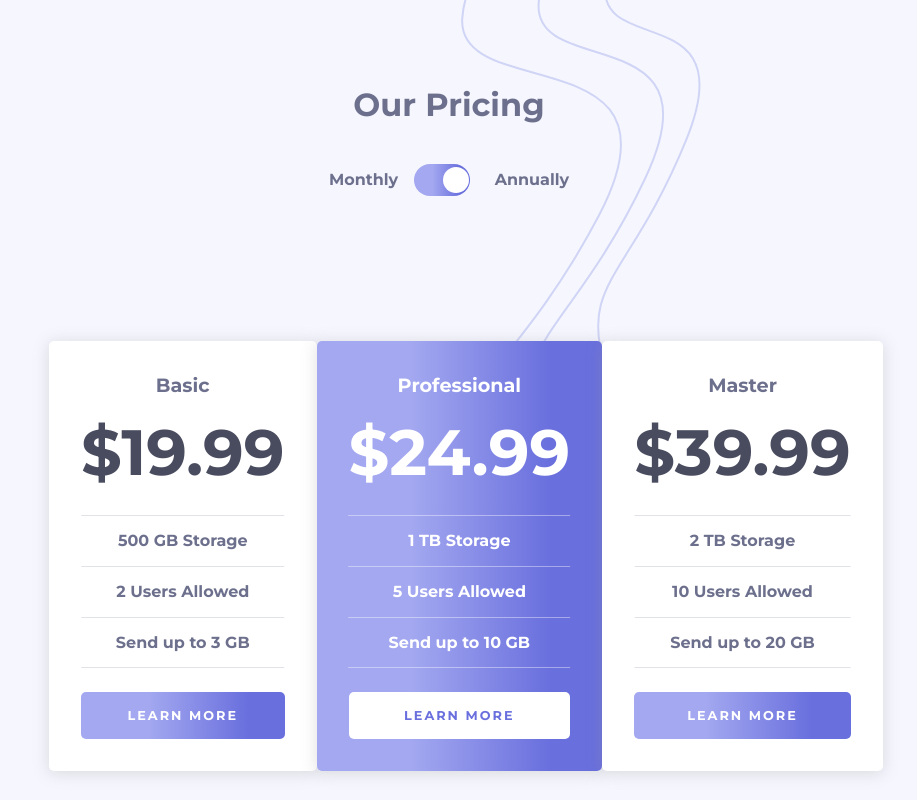
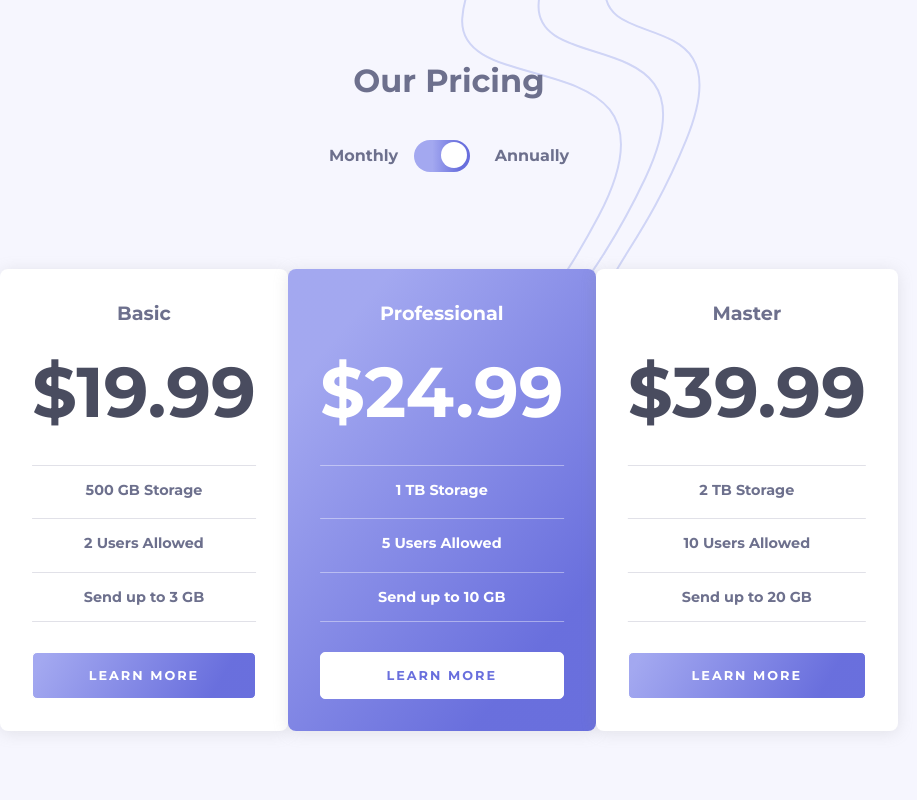
Before and after one commit to FluffyKas/pricing-component-w-toggle, a plain HTML site: page index.html in a window 1280 px wide. Shown: the whole page, without its empty margins (191-1108 px from the left). Drawn offline with Linux system fonts and the light colour scheme.

Commit message:
making small corrections in toggle, adding button hovers

```diff
--- a/styles.css
+++ b/styles.css
@@ -101,9 +101,8 @@ h1 {
   background: #fff;
   border-radius: 100%;
   position: absolute;
-  top: .2rem;
-  right: .6rem;
-  /* right: -.075em; */
+  top: .15rem;
+  right: .7rem;
   transform: translateX(0em);
   transition: all .2s ease-in-out;
   width: 1.6rem;
@@ -128,7 +127,7 @@ h1 {
 }
 
 .radio-switch input:first-of-type:checked ~ label:first-of-type:before {
-  transform: translateX(-1.6em);
+  transform: translateX(-1.5em);
 }
 
 /* Move the 2nd label to have a lower z-index, so when that
@@ -144,13 +143,15 @@ h1 {
 main {
   display: flex;
   flex-direction: column;
+  justify-content: center;
   gap: 2rem;
-  width: min(90%, 50rem);
+  width: min(87.5%, 50rem);
+  margin-bottom: 4rem;
 }
 
 .plan-card {
-  border-radius: 5px;
-  box-shadow: 0 2px 16px 0 rgba(146, 146, 146, 0.3);
+  border-radius: 8px;
+  box-shadow: 0 2px 16px 0 hsla(0, 0%, 57%, 0.2);
   padding: 2rem;
   text-align: center;
 }
@@ -164,33 +165,42 @@ main {
 .plan-btn {
   all: unset;
   box-sizing: border-box;
-  background: linear-gradient(90deg, rgba(163, 168, 240, 1) 33%, rgba(105, 111, 221, 1) 82%);
+  background: linear-gradient(120deg, hsl(236, 72%, 79%) 5%, hsl(237, 63%, 64%) 82%);
+  border: 1px solid white;
   border-radius: 5px;
   color: white;
   cursor: pointer;
   font-size: .8rem;
   letter-spacing: 2px;
-  padding: 1rem;
+  padding: .95rem;
   text-transform: uppercase;
   width: 100%;
+  transition: all .2s ease;
+}
+
+.plan-btn:hover {
+  background: white;
+  border: 1px solid hsl(237, 63%, 64%);
+  color: hsl(237, 63%, 64%);
 }
 
 .plan-title {
   font-size: 1.2rem;
-  margin-bottom: 1rem;
+  margin-bottom: 1.5rem;
 }
 
 .price {
   color: var(--clr-gray-blue-900);
-  font-size: 4rem;
+  font-size: 4.4rem;
 }
 
 .plan-details {
   display: flex;
   flex-direction: column;
-  gap: 2rem;
+  gap: 2.2rem;
+  font-size: .9rem;
   margin: 1.5rem 0;
-  padding: 1rem 0;
+  padding: 1.4rem 0;
 }
 
 .plan-details li::before {
@@ -221,13 +231,19 @@ main {
 /* HIGHLIGHTED PLAN CARD STYLES */
 
 .plan-highlighted {
-  background: linear-gradient(90deg, rgba(163, 168, 240, 1) 33%, rgba(105, 111, 221, 1) 82%);
+  background: linear-gradient(130deg, hsl(236, 72%, 79%) 15%, hsl(237, 63%, 64%) 82%);
   color: white;
 }
 
 .btn-highlighted {
   background: white;
   color: hsl(237, 63%, 64%);
+}
+
+.btn-highlighted:hover {
+  background: transparent;
+  border: 1px solid white;
+  color: white;
 }
 
 .plan-highlighted .price {
```
